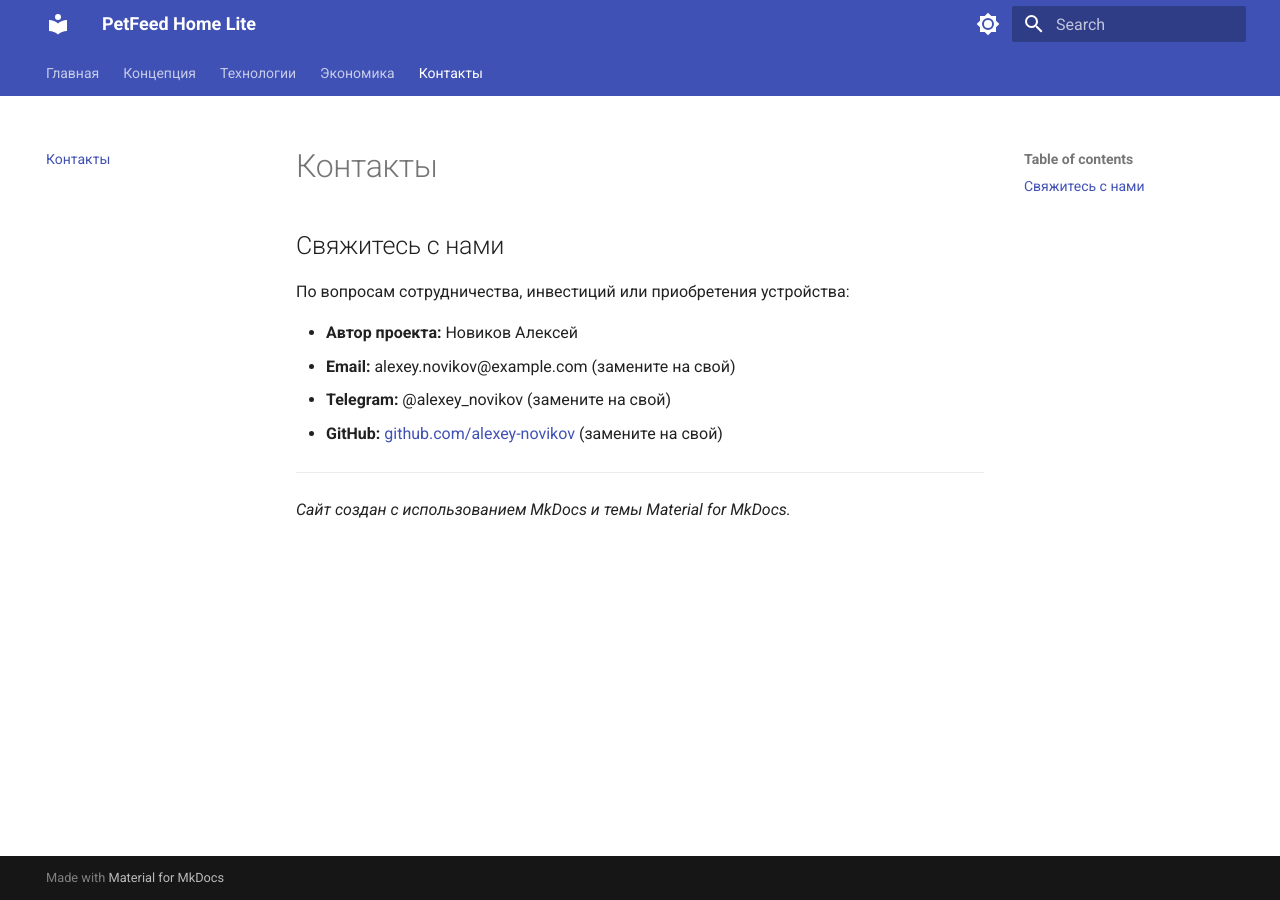
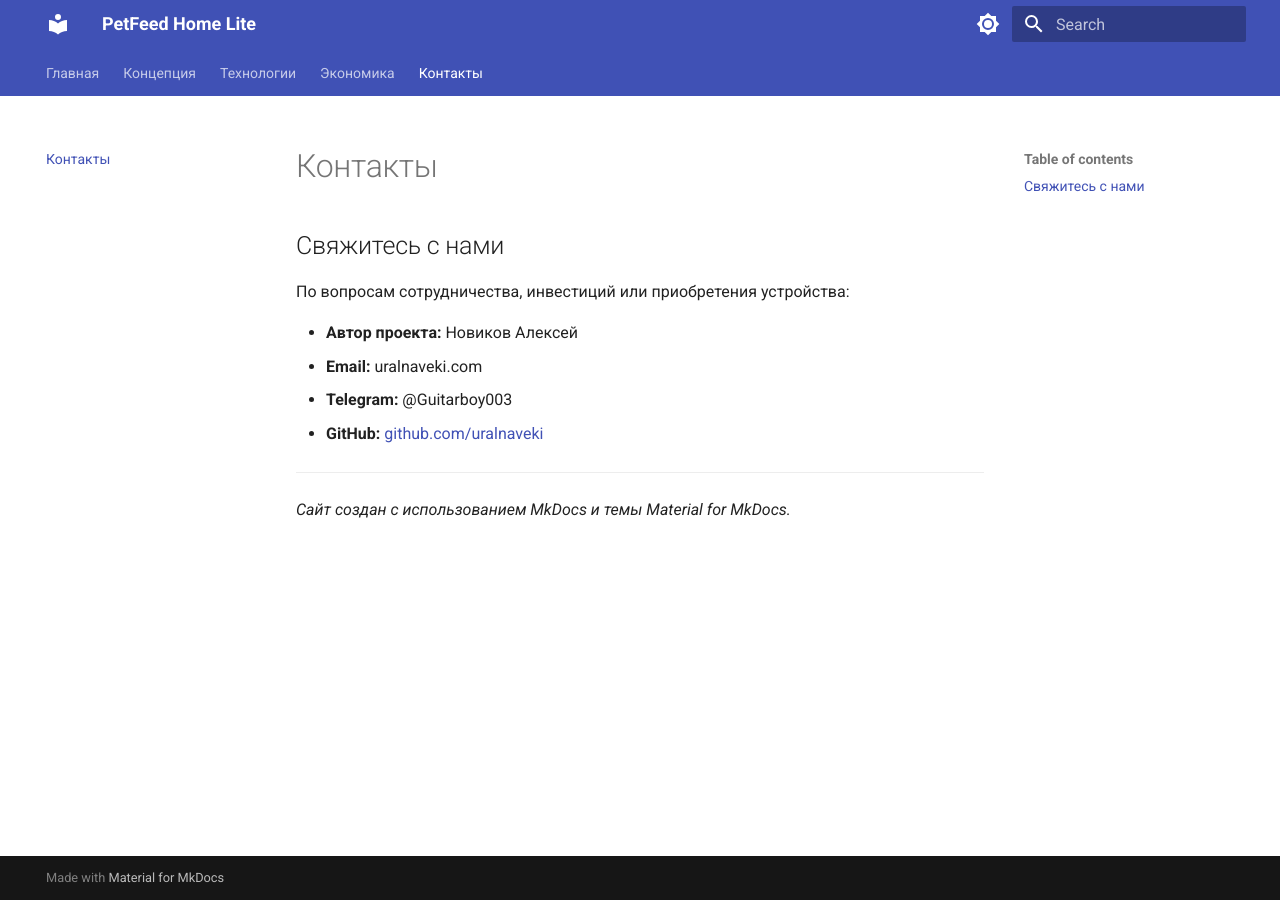
Before and after one commit to uralnaveki/devops-lab-novikov, an MkDocs documentation site: the page built from docs/contacts.md, in a window 1280 px wide. Built offline with MkDocs 1.6.1 and Material for MkDocs 9.7.7, drawn with Linux system fonts in a browser that asks for light colours.

Commit message:
Update contacts.md

```diff
--- a/docs/contacts.md
+++ b/docs/contacts.md
@@ -5,9 +5,9 @@
 По вопросам сотрудничества, инвестиций или приобретения устройства:
 
 * **Автор проекта:** Новиков Алексей
-* **Email:** alexey.novikov@example.com (замените на свой)
-* **Telegram:** @alexey_novikov (замените на свой)
-* **GitHub:** [github.com/alexey-novikov](https://github.com) (замените на свой)
+* **Email:** uralnaveki.com
+* **Telegram:** @Guitarboy003
+* **GitHub:** [github.com/uralnaveki](https://github.com)
 
 ---
 
```
